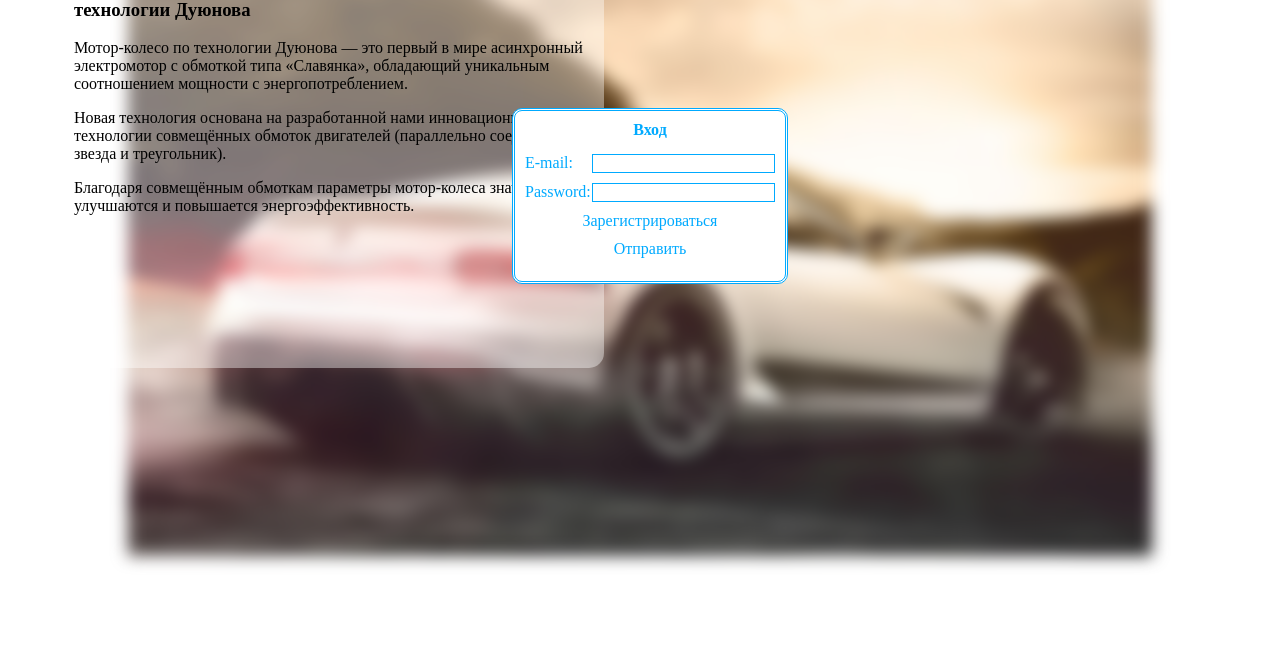
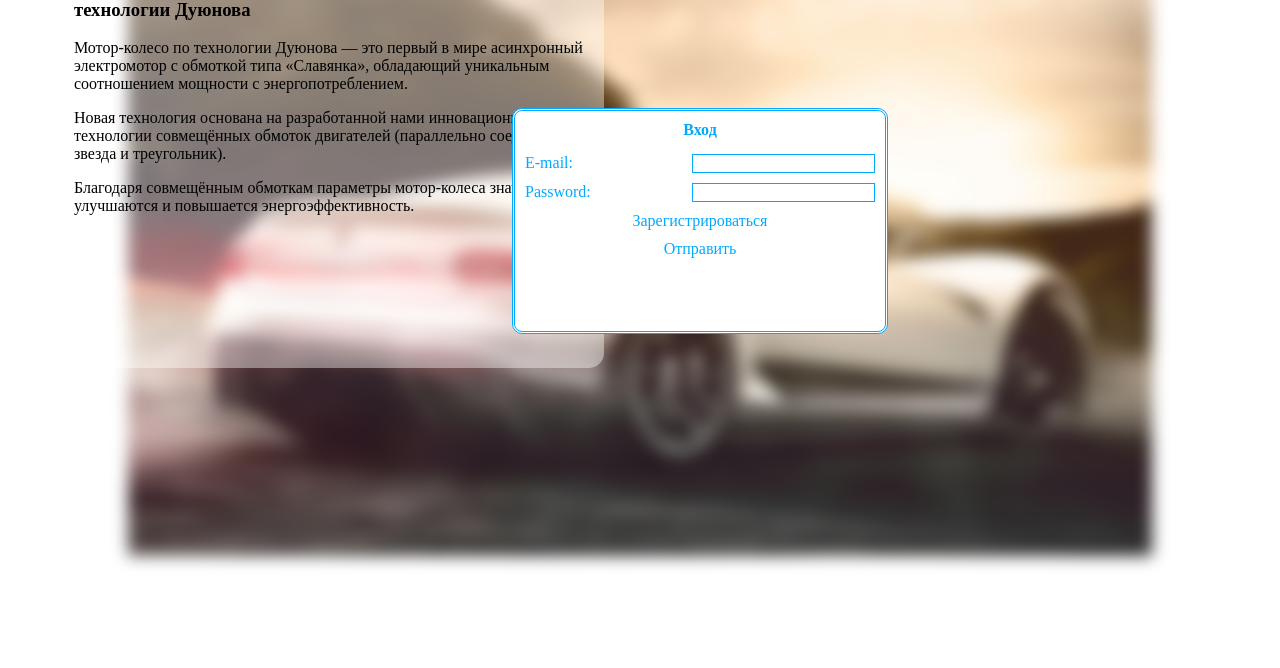
Before and after one commit to Sergeydigl3/solargroup-page, a Flask app: page / in a window 1280 px wide. Shown: the part 212-880 px from the top of the page. Run offline with Flask 2, Linux system fonts and the light colour scheme.

Commit message:
log/sing in start2

```diff
--- a/static/css/main.css
+++ b/static/css/main.css
@@ -7,8 +7,8 @@ body {
     left: 40%;
     z-index: 99;
     background: #fff;
-    width: 250px;
-    height: 150px;
+    width: 350px;
+    height: 200px;
     padding: 10px;
     border-radius: 10px;
     border: 3px double #0af;
```
